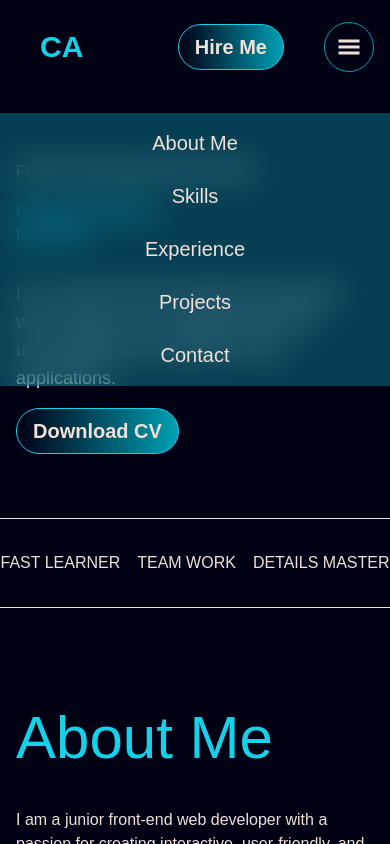
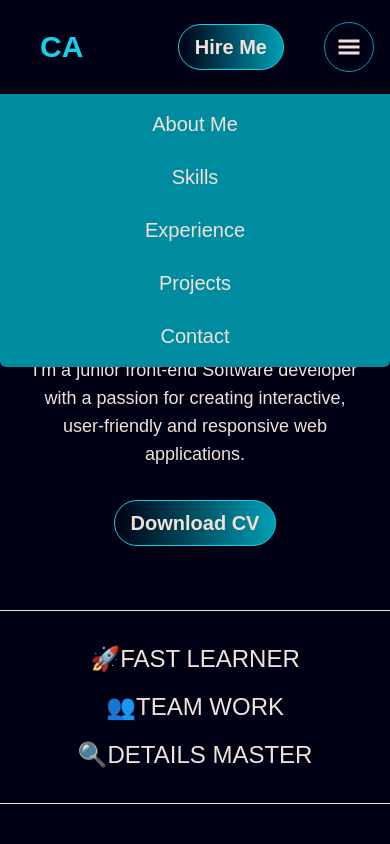
Before and after one commit to Ndukwechima/Arubydev-portfolio, a React (Vite) app: page / in a window 390 px wide. Both pictures are taken after a click on the button 349 px from the left and 47 px from the top of the page. Shown: the top 844 px of the page. Built offline with nearby package versions, Linux system fonts and the light colour scheme.

Commit message:
Updated the UI

```diff
--- a/src/components/aboutMeSection/AboutMeText.jsx
+++ b/src/components/aboutMeSection/AboutMeText.jsx
@@ -3,8 +3,10 @@ import { Link } from "react-scroll";
 const AboutMeText = () => {
   return (
     <div className="flex flex-col md:items-start sm:items-center md:text-left sm:text-center">
-      <h2 className="text-6xl text-cyan mb-10">About Me</h2>
-      <p>
+      <h2 className="text-6xl text-cyan mb-10 text-center md:text-left sm:text-center">
+        About Me
+      </h2>
+      <p className="max-w-2xl text-center md:text-left sm:text-center">
         I am a junior front-end web developer with a passion for creating
         interactive, user-friendly, and responsive web applications. I have
         experience working with HTML, CSS, Javascript, React, Tailwind CSS, and
@@ -15,10 +17,12 @@ const AboutMeText = () => {
         am a team player and I will be excited to work with developers,
         designers, and others to create amazing applications.
       </p>
-      <button className="border border-orange rounded-full
+      <button
+        className="border border-orange rounded-full
       py-2 px-4 text-lg flex gap-2 items-center mt-10
        hover:bg-orange transition-all duration-500
-       cursor-pointer md:self-start self-center">
+       cursor-pointer md:self-start self-center"
+      >
         <Link
           spy={true}
           smooth={true}
--- a/src/components/contactMeSection/ContactForm.jsx
+++ b/src/components/contactMeSection/ContactForm.jsx
@@ -39,7 +39,7 @@ const ContactForm = () => {
   };
 
   return (
-    <div>
+    <div className="">
       <p className="text-cyan">{success}</p>
       <form ref={form} onSubmit={sendEmail} className="flex flex-col gap-4">
         <input
@@ -67,13 +67,16 @@ const ContactForm = () => {
           cols="50"
           placeholder="Message"
           required
-          className=" rounded-lg outline-none border border-gray-200 p-2"
+          className=" rounded-lg outline-none border border-gray-200
+           p-2"
           value={message}
           onChange={handleMessage}
         />
         <button
           type="submit"
-          className="w-full rounded-lg  text-dark-blue h-12 font-bold text-xl hover:bg-darkCyan bg-orange transition-all duration-500"
+          className="w-full rounded-lg  text-dark-blue h-12 font-bold
+          text-xl hover:bg-darkCyan bg-orange transition-all
+          duration-500"
         >
           Send
         </button>
--- a/src/components/contactMeSection/ContactMeMain.jsx
+++ b/src/components/contactMeSection/ContactMeMain.jsx
@@ -8,7 +8,7 @@ const ContactMeMain = () => {
       className="max-w-[1200px] mx-auto items-center justify-center mt-[100px] px-4 "
     >
       <h2 className="text-6xl text-cyan mb-10 text-center">Contact Me</h2>
-      <div className="flex justify-between gap-24 p-8 rounded-2xl lg:flex-row sm:flex-col">
+      <div className="flex justify-between gap-24 sm:p-8 rounded-2xl lg:flex-row sm:flex-col">
         <ContactMeLeft />
         <ContactMeRight />
       </div>
--- a/src/components/contactMeSection/ContactText.jsx
+++ b/src/components/contactMeSection/ContactText.jsx
@@ -1,9 +1,11 @@
 const ContactText = () => {
   return (
     <div>
-      <h2 className="text-orange text-3xl mb-4">Get In Touch</h2>
-      <p>
-       {` Feel free to reach out if you’d like to collaborate`}
+      <h2 className="text-orange text-3xl mb-4 text-center sm:text-left">
+        Get In Touch
+      </h2>
+      <p className="text-center sm:text-left">
+        {` Feel free to reach out if you’d like to collaborate`}
         <br />
         you are just a few clicks away!
       </p>
--- a/src/components/experienceSection/ExperienceTopLeft.jsx
+++ b/src/components/experienceSection/ExperienceTopLeft.jsx
@@ -9,10 +9,10 @@ const ExperienceTopLeft = () => {
       <div className="flex justify-center items-center gap-4">
         <ExperienceInfo number="1" text="Year+" />
         <p className="font-bold text-6xl text-lightBrown">-</p>
-        <ExperienceInfo number="5" text="Websites" />
+        <ExperienceInfo number="5+" text="Websites" />
       </div>
       <p className="text-center">
-        With 1 year+ of experience building dynamic and user-friendly web
+        With 1 years+ of experience building dynamic and user-friendly web
         applications.
       </p>
     </div>
--- a/src/components/heroSection/HeroText.jsx
+++ b/src/components/heroSection/HeroText.jsx
@@ -1,36 +1,47 @@
 import { motion } from "framer-motion";
 import { fadeIn } from "../../framerMotion/variants";
 import { LuArrowDownRight } from "react-icons/lu";
-import { Link } from "react-scroll";
 
 const HeroText = () => {
   return (
     <div className="flex flex-col gap-4 h-full justify-center md:text-left sm:text-center">
+      <motion.h1
+        variants={fadeIn("right", 0.4)}
+        initial="hidden"
+        whileInView="show"
+        viewport={{ once: false, amount: 0 }}
+        className="md:text-[2.8rem] text-3xl lg:text-6xl sm:text-4xl text-center sm:text-start text-orange font-bold uppercase"
+      >
+        Hi 👋, I'm <br className="sm:hidden md:block" />
+      </motion.h1>
+
+      <motion.h1
+        variants={fadeIn("right", 0.4)}
+        initial="hidden"
+        whileInView="show"
+        viewport={{ once: false, amount: 0 }}
+        className="md:text-[2.8rem] text-3xl lg:text-6xl sm:text-4xl text-center sm:text-start text-orange font-bold uppercase"
+      >
+        Chima Arubuike <br className="sm:hidden md:block" />
+        Ndukwe
+      </motion.h1>
+
       <motion.h2
         variants={fadeIn("down", 0.2)}
         initial="hidden"
         whileInView="show"
         viewport={{ once: false, amount: 0 }}
-        className="lg:text-2xl sm:text-xl  uppercase text-lightGrey "
+        className="lg:text-2xl sm:text-xl  uppercase text-lightGrey text-center sm:text-start"
       >
-        Front-End Web Developer
+        Front-End Software Developer
       </motion.h2>
-      <motion.h1
-        variants={fadeIn("right", 0.4)}
-        initial="hidden"
-        whileInView="show"
-        viewport={{ once: false, amount: 0 }}
-        className="md:text-[2.8rem] lg:text-6xl sm:text-4xl text-orange font-bold uppercase"
-      >
-        Chima Arubuike <br className="sm:hidden md:block" />
-        Ndukwe
-      </motion.h1>
+
       <motion.p
         variants={fadeIn("up", 0.6)}
         initial="hidden"
         whileInView="show"
         viewport={{ once: false, amount: 0 }}
-        className="text-lg mt-4"
+        className="text-lg mt-4 text-center sm:text-start"
       >
         I'm a junior front-end Software developer with a passion for creating
         interactive, <br /> user-friendly and responsive web applications.
@@ -38,7 +49,7 @@ const HeroText = () => {
 
       {/* Download CV */}
 
-      <div>
+      <div className="flex justify-center sm:justify-start mt-4">
         <button
           className=" px-4 py-2 rounded-full text-xl font-bold font-body
      text-white border-cyan border flex items-center gap-1 bg-gradient-to-r
--- a/src/components/navbar/NavbarLinks.jsx
+++ b/src/components/navbar/NavbarLinks.jsx
@@ -12,9 +12,9 @@ const NavbarLinks = () => {
   return (
     <ul
       className="flex lg:flex-row flex-col gap-6 text-white
-    font-body lg:relative absolute top-[120%] text-center
+    font-body lg:relative absolute top-[100%] text-center
     left-[50%] -translate-x-[50%] lg:text-md text-xl
-     bg-cyan/30 backdrop-blur-lg lg:bg-dark-blue w-full py-4"
+     bg-[#008ca0] backdrop-blur-lg lg:bg-dark-blue w-full py-4 rounded-br-md rounded-bl-md"
     >
       {links.map((link, index) => {
         return (
--- a/src/components/navbar/NavbarMain.jsx
+++ b/src/components/navbar/NavbarMain.jsx
@@ -7,7 +7,7 @@ import { useSelector } from "react-redux";
 const NavbarMain = () => {
   const menuOpen = useSelector((state) => state.menu.menuOpen);
   return (
-    <nav className="max-w-[1300px] mx-auto w-full  px-4 fixed left-[50%] -translate-x-[50%] z-20 flex gap-4">
+    <nav className="max-w-[1300px] mx-auto w-full bg-dark-blue px-4 fixed left-[50%] -translate-x-[50%] z-20 flex gap-4">
       <div className="flex justify-between w-full max-w-[1200px] mx-auto  bg-dark-blue items-center p-6 lg:border-b border-gray-400  ">
         <NavbarLogo />
         <div className={`${menuOpen ? "sm:block" : "hidden"} lg:block`}>
--- a/src/components/subHeroSection/SubHeroMain.jsx
+++ b/src/components/subHeroSection/SubHeroMain.jsx
@@ -1,9 +1,23 @@
 const SubHeroMain = () => {
   return (
-    <div className="w-full border-y bg-brown border-lightGrey text-lightGrey flex justify-around uppercase xl:text-4xl md:text-2xl sm:text-4xl py-8 md:flex-row sm:flex-col items-center gap-4">
-      <p className="md:block sm:hidden">Fast Learner</p>
-      <p className="md:block sm:hidden">Team Work</p>
-      <p>Details Master</p>
+    <div
+      className="w-full border-y bg-brown border-lightGrey
+    text-lightGrey flex justify-around md:flex-row flex-col items-center uppercase xl:text-4xl
+    md:text-2xl sm:text-4xl py-8
+    gap-4  px-2 sm:px-0 "
+    >
+      <p className="text-2xl md:text">
+        {" "}
+        <span>🚀</span>Fast Learner
+      </p>
+      <p className="text-2xl md:text">
+        {" "}
+        <span>👥</span>Team Work
+      </p>
+      <p className="text-2xl md:text">
+        {" "}
+        <span>🔍</span>Details Master
+      </p>
     </div>
   );
 };
```
Also changed, not shown: src/components/experienceSection/AllExperiences.jsx (+14 -5 lines).
